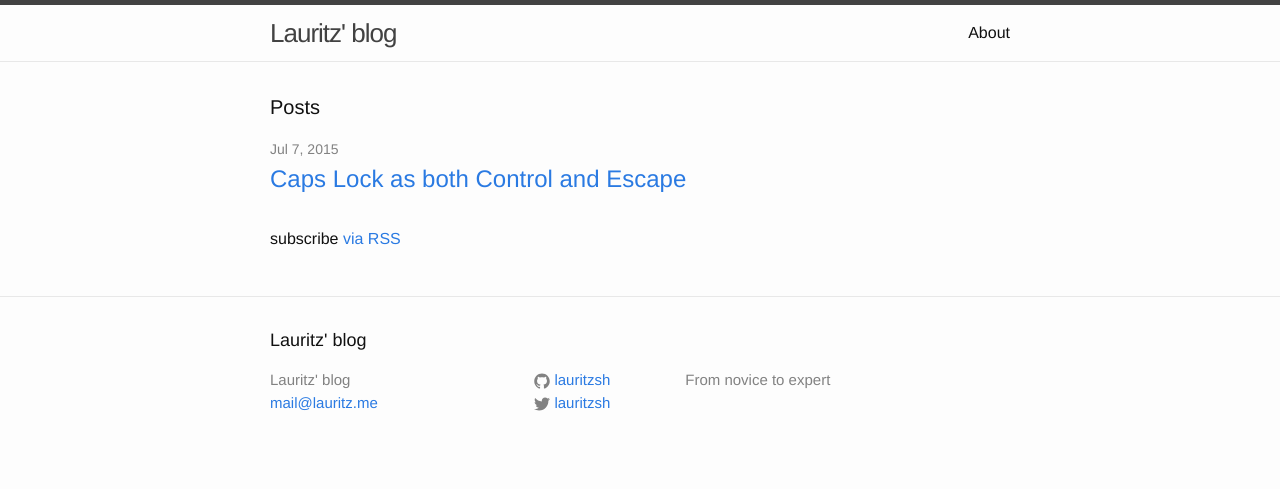
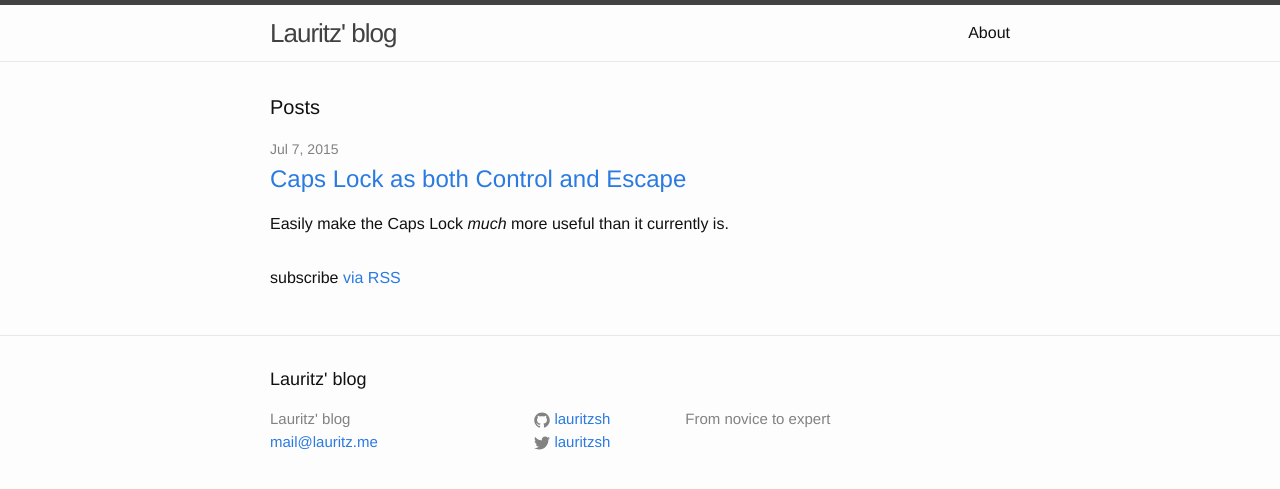
Before and after one commit to lauritzsh/blog, a Jekyll site: the page built from index.html, in a window 1280 px wide. Shown: the top 489 px of the page. Built offline with Jekyll 4.4.1, drawn with Linux system fonts in a browser that asks for light colours; Markdown is read by kramdown in place of the engine named in the settings.

Commit message:
Add teaser to post
Using the Jekyll excerpt feature as a teaser for index and meta
description

```diff
--- a/_config.yml
+++ b/_config.yml
@@ -9,6 +9,7 @@ twitter_username: lauritzsh
 github_username:  lauritzsh
 timezone: Europe/Copenhagen
 permalink: /:title/
+excerpt_separator: <!--more-->
 
 # Build settings
 markdown: redcarpet
--- a/_layouts/post.html
+++ b/_layouts/post.html
@@ -9,7 +9,7 @@ layout: default
   </header>
 
   <article class="post-content">
-    {{ content }}
+    {{ content | remove: page.excerpt }}
   </article>
 
   {% if page.comments %}
--- a/_posts/2015-07-07-caps-lock-as-control-escape.md
+++ b/_posts/2015-07-07-caps-lock-as-control-escape.md
@@ -4,6 +4,10 @@ title: "Caps Lock as both Control and Escape"
 categories: tutorial
 tags: vim tmux terminal
 ---
+
+Easily make the Caps Lock _much_ more useful than it currently is.
+
+<!--more-->
 
 Two tools I can't be without for getting some coding done is [Vim][vim] as my
 text editor and [tmux][tmuxl] for managing my [terminal][iterm2].
--- a/index.html
+++ b/index.html
@@ -14,6 +14,7 @@ layout: default
         <h2>
           <a class="post-link" href="{{ post.url | prepend: site.baseurl }}">{{ post.title }}</a>
         </h2>
+        {{ post.excerpt }}
       </li>
     {% endfor %}
   </ul>
```
